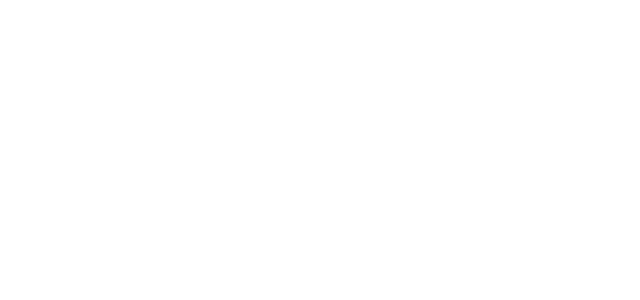
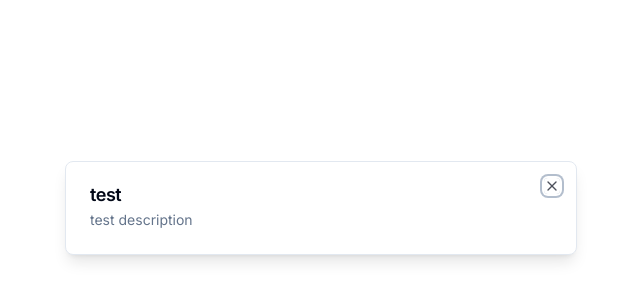
Before and after one commit to bullseye405/ecommerce-admin, a Next.js app: page / in a window 1280 px wide. Shown: the part 192-492 px from the top of the page, without its empty margins (319-959 px from the left). Built offline with nearby package versions, Linux system fonts and the light colour scheme.

Commit message:
wip: modal component

```diff
--- a/app/(root)/page.tsx
+++ b/app/(root)/page.tsx
@@ -1,11 +1,17 @@
-import {
-  UserButton
-} from "@clerk/nextjs";
+'use client';
+
+import { Modal } from '@/components/ui/modal';
 
 const SetupPage = () => {
   return (
     <div className="p-4">
-      <UserButton />
+
+      <Modal
+        isOpen
+        onClose={() => {}}
+        title="test"
+        description="test description"
+      ></Modal>
     </div>
   );
 };
--- /dev/null
+++ b/components/ui/dialog.tsx
@@ -0,0 +1,123 @@
+"use client"
+
+import * as React from "react"
+import * as DialogPrimitive from "@radix-ui/react-dialog"
+import { X } from "lucide-react"
+
+import { cn } from "@/lib/utils"
+
+const Dialog = DialogPrimitive.Root
+
+const DialogTrigger = DialogPrimitive.Trigger
+
+const DialogPortal = ({
+  className,
+  ...props
+}: DialogPrimitive.DialogPortalProps) => (
+  <DialogPrimitive.Portal className={cn(className)} {...props} />
+)
+DialogPortal.displayName = DialogPrimitive.Portal.displayName
+
+const DialogOverlay = React.forwardRef<
+  React.ElementRef<typeof DialogPrimitive.Overlay>,
+  React.ComponentPropsWithoutRef<typeof DialogPrimitive.Overlay>
+>(({ className, ...props }, ref) => (
+  <DialogPrimitive.Overlay
+    ref={ref}
+    className={cn(
+      "fixed inset-0 z-50 bg-background/80 backdrop-blur-sm data-[state=open]:animate-in data-[state=closed]:animate-out data-[state=closed]:fade-out-0 data-[state=open]:fade-in-0",
+      className
+    )}
+    {...props}
+  />
+))
+DialogOverlay.displayName = DialogPrimitive.Overlay.displayName
+
+const DialogContent = React.forwardRef<
+  React.ElementRef<typeof DialogPrimitive.Content>,
+  React.ComponentPropsWithoutRef<typeof DialogPrimitive.Content>
+>(({ className, children, ...props }, ref) => (
+  <DialogPortal>
+    <DialogOverlay />
+    <DialogPrimitive.Content
+      ref={ref}
+      className={cn(
+        "fixed left-[50%] top-[50%] z-50 grid w-full max-w-lg translate-x-[-50%] translate-y-[-50%] gap-4 border bg-background p-6 shadow-lg duration-200 data-[state=open]:animate-in data-[state=closed]:animate-out data-[state=closed]:fade-out-0 data-[state=open]:fade-in-0 data-[state=closed]:zoom-out-95 data-[state=open]:zoom-in-95 data-[state=closed]:slide-out-to-left-1/2 data-[state=closed]:slide-out-to-top-[48%] data-[state=open]:slide-in-from-left-1/2 data-[state=open]:slide-in-from-top-[48%] sm:rounded-lg md:w-full",
+        className
+      )}
+      {...props}
+    >
+      {children}
+      <DialogPrimitive.Close className="absolute right-4 top-4 rounded-sm opacity-70 ring-offset-background transition-opacity hover:opacity-100 focus:outline-none focus:ring-2 focus:ring-ring focus:ring-offset-2 disabled:pointer-events-none data-[state=open]:bg-accent data-[state=open]:text-muted-foreground">
+        <X className="h-4 w-4" />
+        <span className="sr-only">Close</span>
+      </DialogPrimitive.Close>
+    </DialogPrimitive.Content>
+  </DialogPortal>
+))
+DialogContent.displayName = DialogPrimitive.Content.displayName
+
+const DialogHeader = ({
+  className,
+  ...props
+}: React.HTMLAttributes<HTMLDivElement>) => (
+  <div
+    className={cn(
+      "flex flex-col space-y-1.5 text-center sm:text-left",
+      className
+    )}
+    {...props}
+  />
+)
+DialogHeader.displayName = "DialogHeader"
+
+const DialogFooter = ({
+  className,
+  ...props
+}: React.HTMLAttributes<HTMLDivElement>) => (
+  <div
+    className={cn(
+      "flex flex-col-reverse sm:flex-row sm:justify-end sm:space-x-2",
+      className
+    )}
+    {...props}
+  />
+)
+DialogFooter.displayName = "DialogFooter"
+
+const DialogTitle = React.forwardRef<
+  React.ElementRef<typeof DialogPrimitive.Title>,
+  React.ComponentPropsWithoutRef<typeof DialogPrimitive.Title>
+>(({ className, ...props }, ref) => (
+  <DialogPrimitive.Title
+    ref={ref}
+    className={cn(
+      "text-lg font-semibold leading-none tracking-tight",
+      className
+    )}
+    {...props}
+  />
+))
+DialogTitle.displayName = DialogPrimitive.Title.displayName
+
+const DialogDescription = React.forwardRef<
+  React.ElementRef<typeof DialogPrimitive.Description>,
+  React.ComponentPropsWithoutRef<typeof DialogPrimitive.Description>
+>(({ className, ...props }, ref) => (
+  <DialogPrimitive.Description
+    ref={ref}
+    className={cn("text-sm text-muted-foreground", className)}
+    {...props}
+  />
+))
+DialogDescription.displayName = DialogPrimitive.Description.displayName
+
+export {
+  Dialog,
+  DialogTrigger,
+  DialogContent,
+  DialogHeader,
+  DialogFooter,
+  DialogTitle,
+  DialogDescription,
+}
--- /dev/null
+++ b/components/ui/modal.tsx
@@ -0,0 +1,43 @@
+'use client';
+
+import {
+  Dialog,
+  DialogContent,
+  DialogDescription,
+  DialogHeader,
+  DialogTitle,
+} from '@/components/ui/dialog';
+
+interface ModalProps {
+  title: string;
+  description: string;
+  isOpen: boolean;
+  onClose: () => void;
+  children?: React.ReactNode;
+}
+
+export const Modal: React.FC<ModalProps> = ({
+  title,
+  description,
+  isOpen,
+  onClose,
+  children,
+}) => {
+  const onChange = (open: boolean) => {
+    if (!open) {
+      onClose();
+    }
+  };
+
+  return (
+    <Dialog open={isOpen} onOpenChange={onChange}>
+      <DialogContent>
+        <DialogHeader>
+          <DialogTitle>{title}</DialogTitle>
+          <DialogDescription>{description}</DialogDescription>
+          {children}
+        </DialogHeader>
+      </DialogContent>
+    </Dialog>
+  );
+};
--- a/package.json
+++ b/package.json
@@ -10,6 +10,7 @@
   },
   "dependencies": {
     "@clerk/nextjs": "^4.22.0",
+    "@radix-ui/react-dialog": "^1.0.4",
     "@radix-ui/react-slot": "^1.0.2",
     "@types/node": "20.4.2",
     "@types/react": "18.2.15",
@@ -27,6 +28,7 @@
     "tailwind-merge": "^1.14.0",
     "tailwindcss": "3.3.3",
     "tailwindcss-animate": "^1.0.6",
-    "typescript": "5.1.6"
+    "typescript": "5.1.6",
+    "zustand": "^4.3.9"
   }
 }
```
Also changed, not shown: 1 other file (tests, documents, lock files or other folders).
